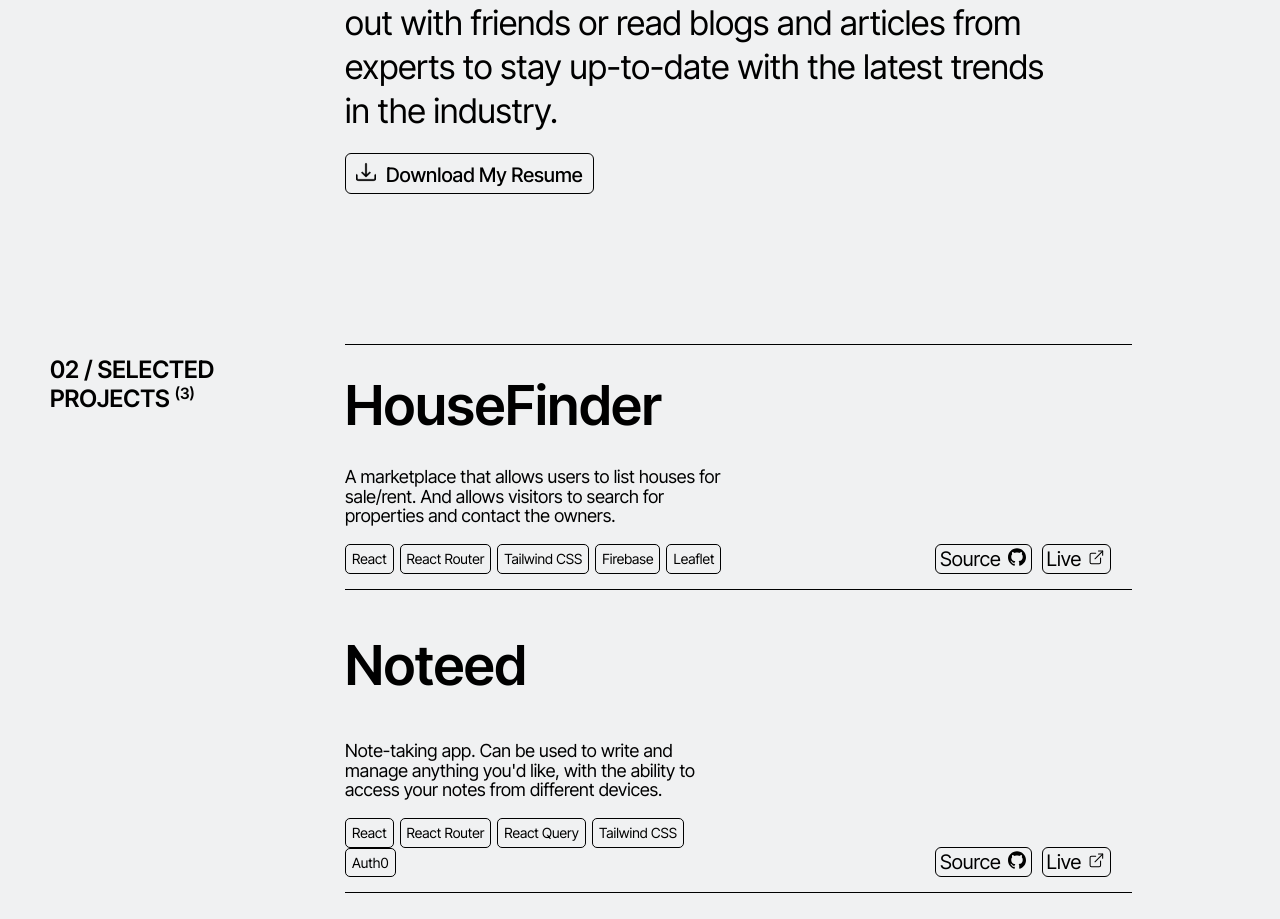
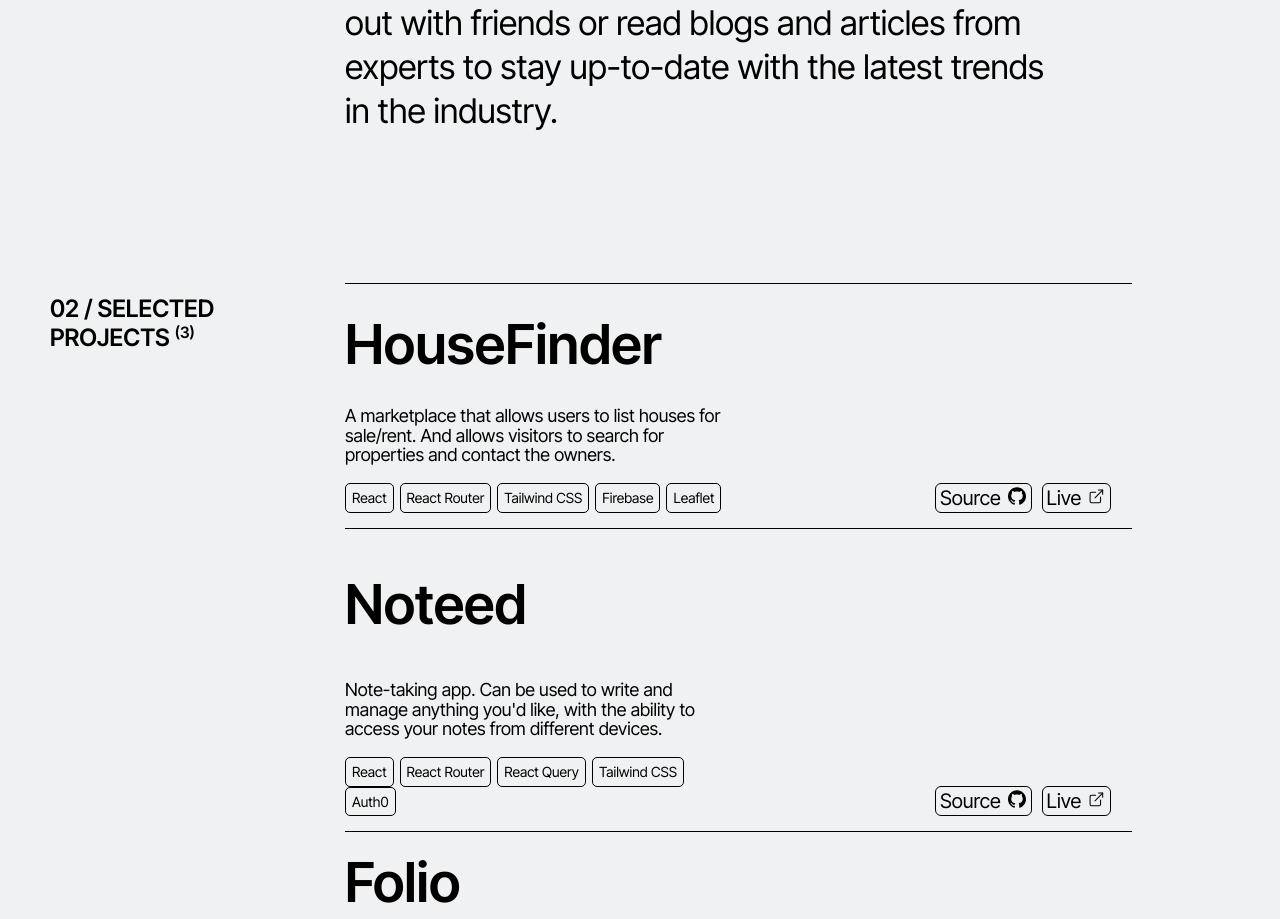
Before and after one commit to Salaheddine999/folio, a Next.js app: page / in a window 1280 px wide. Shown: the part 1303-2222 px from the top of the page. Built offline with nearby package versions, Linux system fonts and the light colour scheme.

Commit message:
remove resume button

```diff
--- a/components/AnimatedParagraph/AnimatedParagraph.tsx
+++ b/components/AnimatedParagraph/AnimatedParagraph.tsx
@@ -24,7 +24,7 @@ export default function AnimatedParagraph() {
             </RoughNotation>
           , and I&apos;m a frontend developer passionate about open source and technology that has a positive impact on people&apos;s lives. I enjoy creating beautiful and user-friendly web interfaces by constantly exploring and experimenting with new tools and techniques. In my spare time, I go out with friends or read blogs and articles from experts to stay up-to-date with the latest trends in the industry.
       </p>
-      <Resume/>
+      {/* <Resume/> */}
     </>
   );
 }
```
